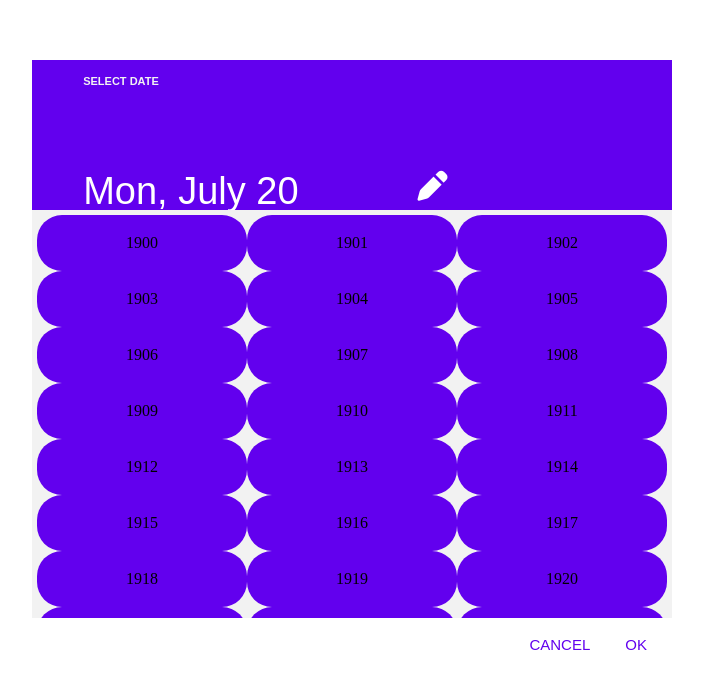
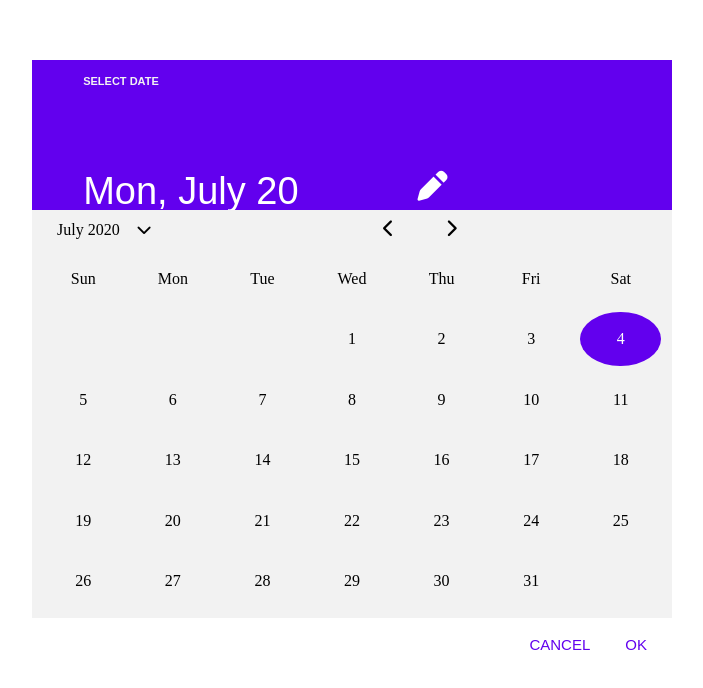
Before and after one commit to akshayrathigithub/React-DatePicker, a React app: page / in a window 1280 px wide. Shown: the top 688 px of the page, without its empty margins (288-991 px from the left). Built offline with nearby package versions, Linux system fonts and the light colour scheme.

Commit message:
YearList bug fixed

```diff
--- a/src/Components/Calendar/Calendar.js
+++ b/src/Components/Calendar/Calendar.js
@@ -9,7 +9,7 @@ export default function Calendar() {
   const [selectedDate, setSelectedDate] = useState("")
   const [MonthsInfo, setMonthsInfo] = useState([])
   const [CurrentMonthInd, setCurrentMonthInd] = useState(new Date().getMonth() - 2)
-  const [MonthsList, setMonthsList] = useState(true)
+  const [MonthsList, setMonthsList] = useState(false)
   const Months = [
     "January",
     "February",
@@ -93,6 +93,20 @@ export default function Calendar() {
   const Day = (e, Id) => {
     console.log(e.target, Id)
   }
+  const YearSelection = (e) => {
+    let slider = Body.current.firstElementChild
+    slider.style.transition = "none"
+    if (!MonthsList) {
+      slider.style.transform = "translate3d(0%, 0%, 0px)"
+    } else {
+      slider.style.transform = "translate3d(-40%, 0%, 0px)"
+    }
+    setMonthsList(!MonthsList)
+    setTimeout(() => {
+      slider.style.transition = "transform 0.8s ease-in-out"
+    })
+    console.log(e.target)
+  }
   return (
     <div id="Calendar">
       <div className="ContentWrapper">
@@ -131,7 +145,12 @@ export default function Calendar() {
               {[...Array(201)].map((day, i) => {
                 return (
                   <div key={i} className="Years">
-                    <div className="Year">
+                    <div
+                      onClick={YearSelection}
+                      className={
+                        new Date().getFullYear() === 1900 + i ? "Year Year-Active" : "Year"
+                      }
+                    >
                       <p>{1900 + i}</p>
                     </div>
                   </div>
@@ -150,7 +169,7 @@ export default function Calendar() {
                         </p>
                       </div>
                       <div className="Body_Header_DropDown">
-                        <i className="fas fa-chevron-down"></i>
+                        <i onClick={YearSelection} className="fas fa-chevron-down"></i>
                       </div>
                       <div onClick={() => Slide("Backward")} className="Body_Header_Left">
                         <i className="fas fa-chevron-left"></i>
@@ -178,7 +197,9 @@ export default function Calendar() {
                                 Day(e, i + 1)
                               }}
                               className={
-                                child.Active && i === new Date().getDate() ? "day-active" : "day"
+                                child.Active && i === new Date().getDate()
+                                  ? "day day-active"
+                                  : "day"
                               }
                             >
                               <p>{i + 1}</p>
--- a/src/Components/Calendar/Calendar.style.css
+++ b/src/Components/Calendar/Calendar.style.css
@@ -97,7 +97,11 @@
   justify-content: center;
   align-items: center;
   border-radius: 25px;
+  cursor: pointer;
+}
+.Year-Active {
   background-color: #6200ee;
+  color: #fff;
 }
 .BodyChild {
   width: 100%;
@@ -120,6 +124,7 @@
 .Body_Header_DropDown {
   font-size: 15px;
   padding-top: 2px;
+  cursor: pointer;
 }
 
 .Body_Header_Left {
@@ -160,17 +165,7 @@
   justify-content: center;
   align-items: center;
 }
-.day-active {
-  width: 60%;
-  height: 60%;
-  border-radius: 50%;
-  display: flex;
-  justify-content: center;
-  align-items: center;
-  background-color: #6200ee;
-  color: #fff;
-  cursor: pointer;
-}
+
 .day {
   width: 90%;
   height: 90%;
@@ -179,6 +174,10 @@
   justify-content: center;
   align-items: center;
   cursor: pointer;
+}
+.day-active {
+  background-color: #6200ee;
+  color: #fff;
 }
 .Footer {
   position: relative;
```
